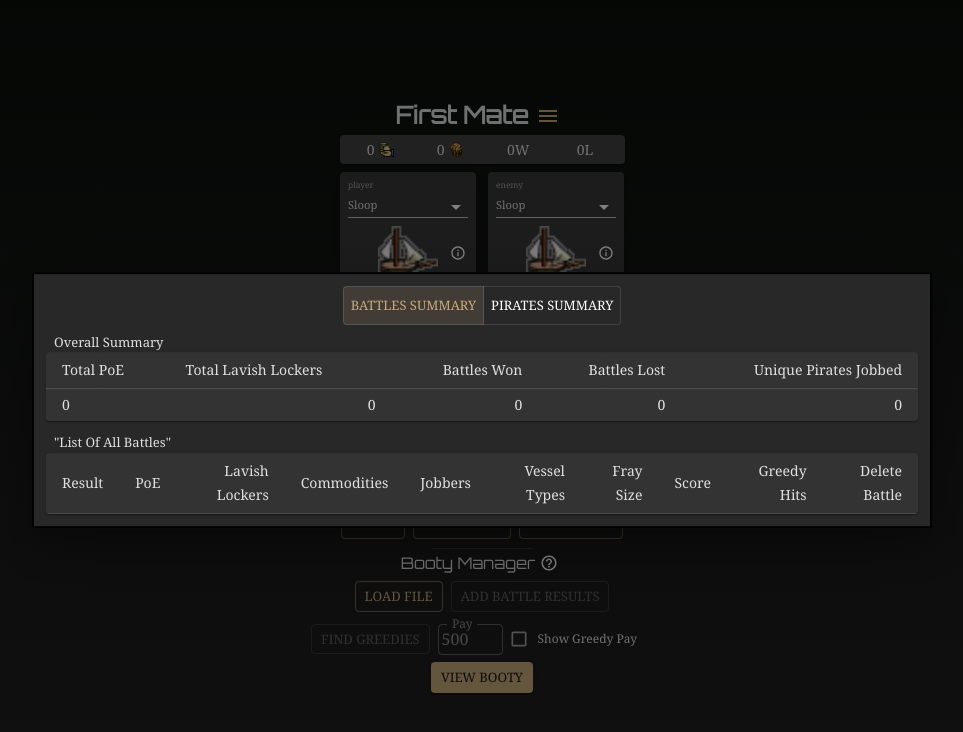
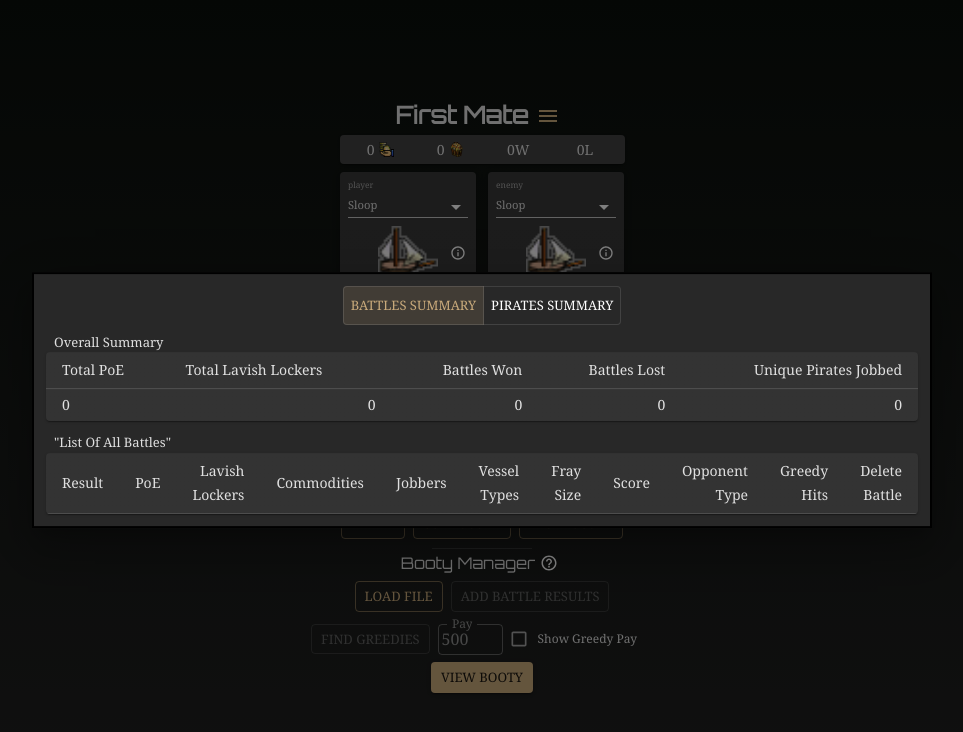
Before and after one commit to captain-dread/pillage-helper-web, a React (Vite) app: page / in a window 1280 px wide. Both pictures are taken after a click on the button "VIEW BOOTY". Shown: the top 732 px of the page, without its empty margins (158-1121 px from the left). Built offline with nearby package versions, Linux system fonts and the light colour scheme.

Commit message:
build for brigand/barb tracking and sorting option

```diff
--- a/src/components/Home.jsx
+++ b/src/components/Home.jsx
@@ -129,6 +129,7 @@ export default function Home({ toggleDarkMode, darkMode }) {
           enemyDamageTaken: battle.enemyDamageTaken,
           playerVesselPirates,
           enemyVesselPirates,
+          battleType,
         },
       ];
 
--- a/src/components/tables/BattleResultsTable.jsx
+++ b/src/components/tables/BattleResultsTable.jsx
@@ -32,6 +32,7 @@ export default function BattleResultsTable({ results, deleteBattle }) {
             <TableCell align="right">Vessel Types</TableCell>
             <TableCell align="right">Fray Size</TableCell>
             <TableCell align="right">Score</TableCell>
+            <TableCell align="right">Opponent Type</TableCell>
             <TableCell align="right">Greedy Hits</TableCell>
             <TableCell align="right">Delete Battle</TableCell>
           </TableRow>
@@ -60,6 +61,7 @@ export default function BattleResultsTable({ results, deleteBattle }) {
               <TableCell align="right" sx={{ fontSize: 12 }}>
                 {row.playerShip.shipType} v {row.enemyShip.shipType}
               </TableCell>
+              <TableCell align="right">{row.battleType}</TableCell>
               <TableCell align="right">
                 {row.playerVesselPirates} v {row.enemyVesselPirates}
               </TableCell>
```
Also changed, not shown: 3 other files (tests, documents, lock files or other folders).
